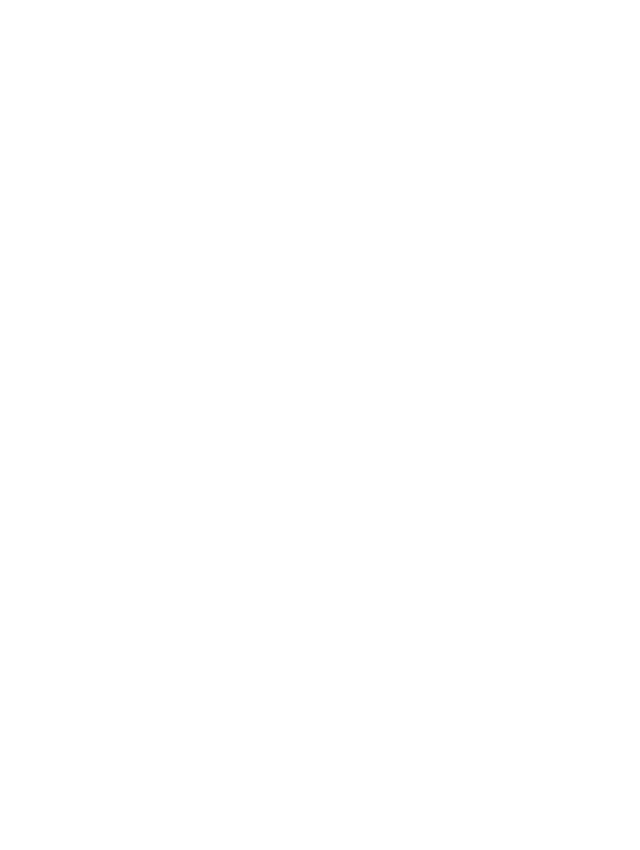
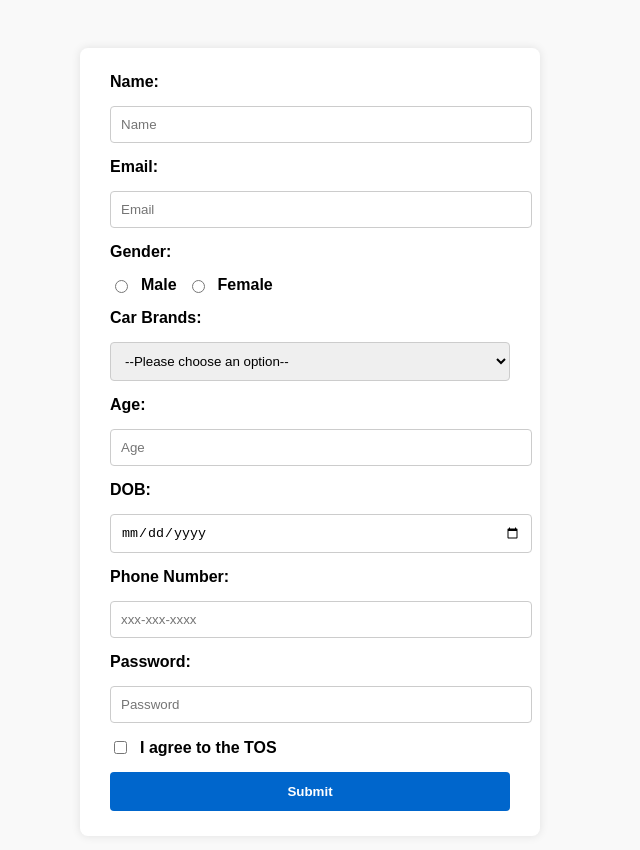
Before and after one commit to acciojob/signup-form-car-harshalg369, a website: page main.html in a window 1280 px wide. Shown: the whole page, without its empty margins (330-970 px from the left). Before the commit the page ends 800 px from the top, so only its background shows below. Drawn offline with Linux system fonts and the light colour scheme.

Commit message:
created a submission

```diff
--- a/main.html
+++ b/main.html
@@ -1,16 +1,59 @@
 <!DOCTYPE html>
-
 <html>
 
 <head>
-	<link rel="stylesheet" href="styles.css">
+  <link rel="stylesheet" href="styles.css">
+  <title>Signup Form</title>
 </head>
 
 <body>
-	<!-- the entire body must be written by student -->
-    <script type="text/javascript" src="./script.js">
-</script>
+  <!-- the entire body must be written by student -->
+  <form method="post" class="signup-form">
+    <label for="name">Name:</label>
+    <input type="text" id="name" name="name" required placeholder="Name">
 
+    <label for="email">Email:</label>
+    <input type="email" id="email" name="email" required placeholder="Email">
+
+    <label>Gender:</label>
+    <div class="gender-options">
+      <input type="radio" id="gender_m" name="gender" value="male" required>
+      <label for="gender_m">Male</label>
+
+      <input type="radio" id="gender_f" name="gender" value="female" required>
+      <label for="gender_f">Female</label>
+    </div>
+
+    <label for="cars">Car Brands:</label>
+    <select id="cars" name="cars" required>
+      <option value="" disabled selected>--Please choose an option--</option>
+      <option value="BMW">BMW</option>
+      <option value="Audi">Audi</option>
+      <option value="Tesla">Tesla</option>
+      <option value="Toyota">Toyota</option>
+    </select>
+
+    <label for="age">Age:</label>
+    <input type="number" id="age" name="age" required placeholder="Age">
+
+    <label for="dob">DOB:</label>
+    <input type="date" id="dob" name="dob" required>
+
+    <label for="tel">Phone Number:</label>
+    <input type="tel" id="tel" name="tel" placeholder="xxx-xxx-xxxx">
+
+    <label for="password">Password:</label>
+    <input type="password" id="password" name="password" required placeholder="Password">
+
+    <div class="checkbox-container">
+      <input type="checkbox" id="tos" name="tos" required>
+      <label for="tos">I agree to the TOS</label>
+    </div>
+
+    <button type="submit">Submit</button>
+  </form>
+
+  <script type="text/javascript" src="./script.js"></script>
 </body>
 
 </html>
--- a/styles.css
+++ b/styles.css
@@ -1,2 +1,63 @@
+body {
+  font-family: Arial, sans-serif;
+  background-color: #f9f9f9;
+  padding: 40px;
+  display: flex;
+  justify-content: center;
+}
 
-/* Your CSS Code here. */
+.signup-form {
+  background-color: #ffffff;
+  padding: 25px 30px;
+  border-radius: 8px;
+  box-shadow: 0 0 10px rgba(0, 0, 0, 0.1);
+  width: 100%;
+  max-width: 400px;
+  display: flex;
+  flex-direction: column;
+  gap: 15px;
+}
+
+.signup-form label {
+  font-weight: bold;
+}
+
+.signup-form input[type="text"],
+.signup-form input[type="email"],
+.signup-form input[type="number"],
+.signup-form input[type="date"],
+.signup-form input[type="tel"],
+.signup-form input[type="password"],
+.signup-form select {
+  padding: 10px;
+  border: 1px solid #ccc;
+  border-radius: 4px;
+  width: 100%;
+}
+
+.gender-options {
+  display: flex;
+  gap: 10px;
+  align-items: center;
+}
+
+.checkbox-container {
+  display: flex;
+  align-items: center;
+  gap: 10px;
+}
+
+button[type="submit"] {
+  background-color: #0066cc;
+  color: white;
+  padding: 12px;
+  border: none;
+  border-radius: 4px;
+  font-weight: bold;
+  cursor: pointer;
+  transition: background-color 0.3s ease;
+}
+
+button[type="submit"]:hover {
+  background-color: #004c99;
+}
```
